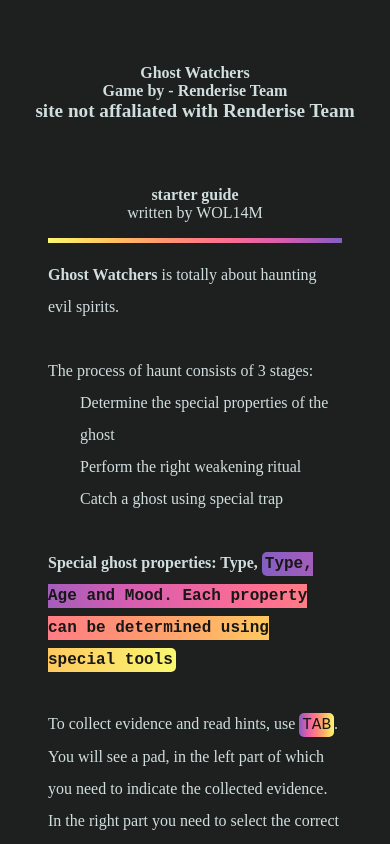
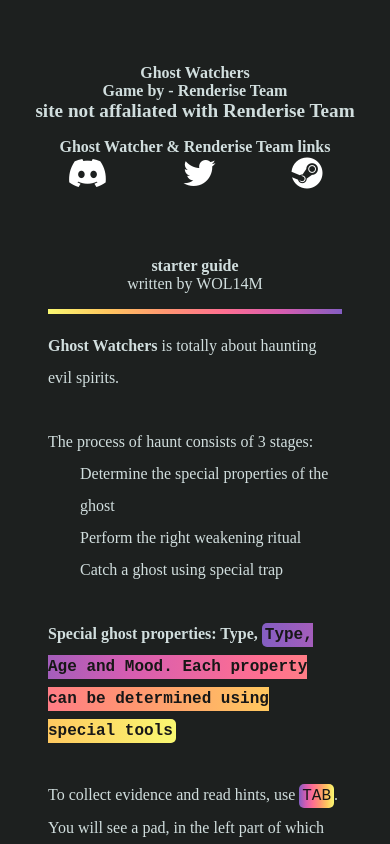
Before and after one commit to beebsis/ghostWatchers, a plain HTML site: page index.html in a window 390 px wide. Drawn offline with Linux system fonts and the light colour scheme.

Commit message:
responsive and links
Added responsiveness to 3 total media sizes and added links to the Discord, Ghost Watcher steam link and the teams Twitter account.

```diff
--- a/css/main.css
+++ b/css/main.css
@@ -18,10 +18,6 @@ main {
     flex-direction: column;
     justify-content: center;
     align-items: center;
-}
-
-footer {
-
 }
 
 html, body {
@@ -83,6 +79,38 @@ code {
     border-radius: 5px;
     color: rgb(23, 23, 23);
     padding: 5px;
+}
+
+#team-links {
+    margin-top: 1rem;
+}
+
+.affiliate-links {
+    display: flex;
+    justify-content: center;
+    align-items: center;
+}
+
+a {
+    text-decoration: none;
+}
+
+.affiliate-links a {
+    border-radius: 5px;
+    font-size: 2rem;
+    padding: 12px 36px;
+    color: black;
+    outline: none;
+    border: none;
+    transition: all 0.3s ease-in-out;
+    background: transparent;
+    color: white;
+}
+
+.affiliate-links a:hover {
+    cursor: pointer;
+    color:rgb(23, 23, 23);
+    background: linear-gradient(90deg, #845ec2 0%, #d65db1 20%, #ff6f91 40%, #ff9671 60%, #ffc75f 80%, #f9f871 100%);
 }
 
 .text-bold {
--- a/index.html
+++ b/index.html
@@ -9,22 +9,15 @@
 <!--Utility-->
 <link rel="stylesheet" href="./css/utility/colors.css">
 <link rel="stylesheet" href="./css/utility/fonts.css">
-<link rel="stylesheet" href="./css/utility/premade.css">
-<link rel="stylesheet" href="./css/utility/background.css">
-<link rel="stylesheet" href="./css/utility/tags.css">
 <!--Page-->
 <link rel="stylesheet" href="./css/main.css">
-<link rel="stylesheet" href="./css/header.css">
-<link rel="stylesheet" href="./css/socials.css">
-<link rel="stylesheet" href="./css/blog-posts.css">
-<link rel="stylesheet" href="./css/music.css">
 
 <!--Twitter cards-->
 <meta name="description">
-<meta property="og:url" content="https://xalp03.skp-dp.sde.dk/blog/">
+<meta property="og:url" content="">
 <meta property="og:type" content="article">
 <meta property="og:title" content="Summary with large image">
-<meta property="og:image" content="https://xalp03.skp-dp.sde.dk/blog/lib/assets/images/embed.jpg">
+<meta property="og:image" content=".\images\mirror-ghost.jpg">
 <meta name="keywords">
 <meta name="twitter:card" content="summary_large_image">
 <meta name="twitter:widgets:new-embed-design" content="on">
@@ -38,6 +31,14 @@
     <h1 class="font-xxl">Ghost Watchers</h1>
     <h3 class="font-xl">Game by - Renderise Team</h3>
     <h4>site not affaliated with Renderise Team</h4>
+    <h3 id="team-links">Ghost Watcher & Renderise Team links</h3>
+    <div class="affiliate-links">
+        <div class="links">
+            <a href="https://discord.gg/ghostwatchers" target="_blank"><i class="fa-brands fa-discord"></i></a>
+            <a href="https://twitter.com/Sign_of_Silence" target="_blank"><i class="fa-brands fa-twitter"></i></a>
+            <a href="https://store.steampowered.com/app/1850740/Ghost_Watchers/" target="_blank"><i class="fa-brands fa-steam"></i></i></a>
+        </div>
+    </div>
 </header>
 <main>
     <div class="contaienr">
```
